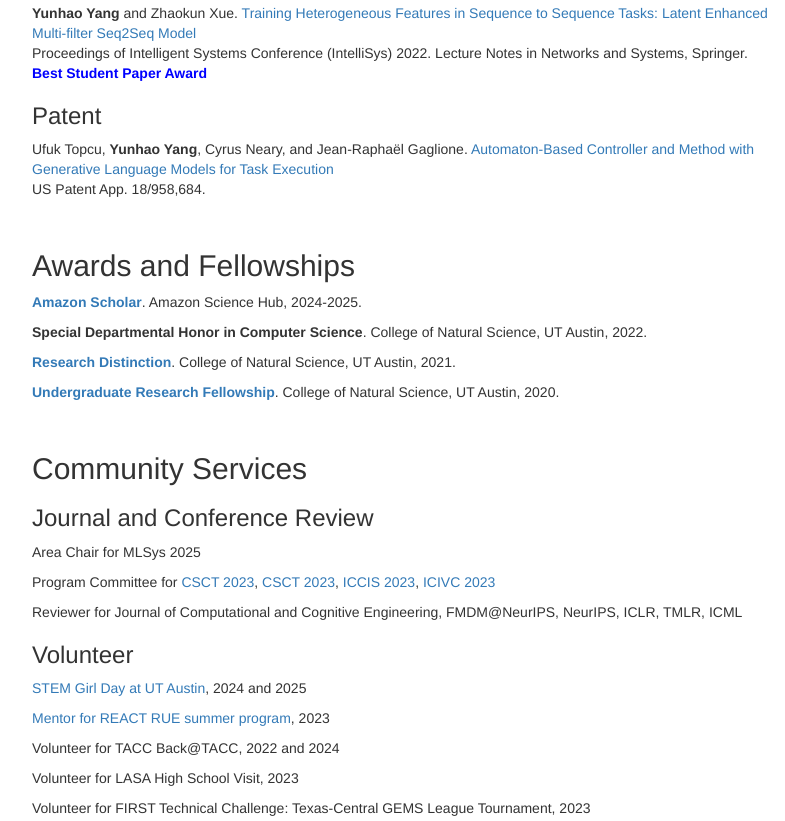
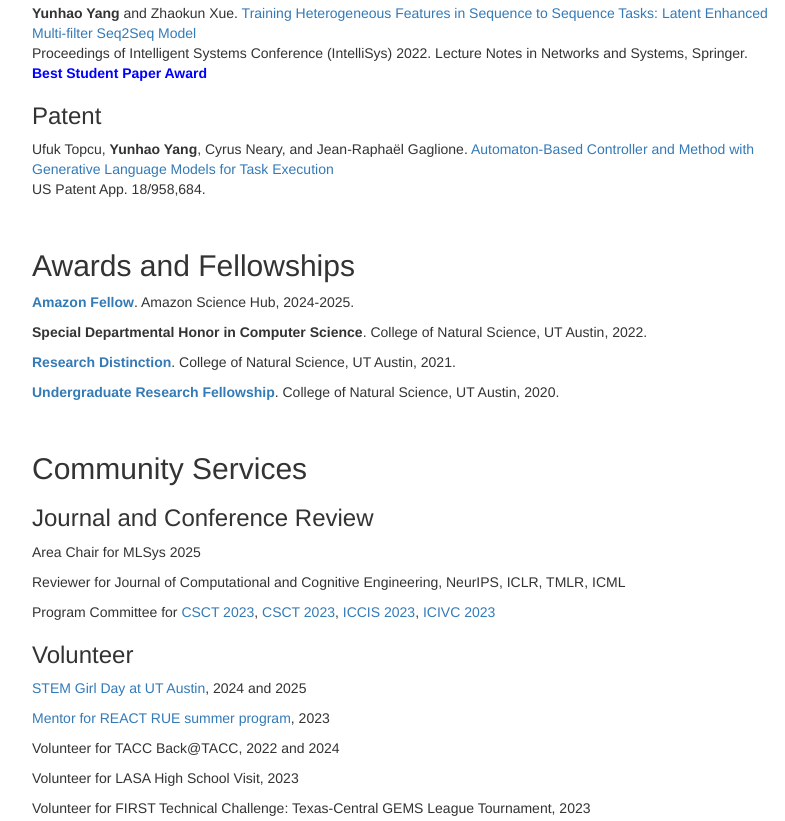
Before and after one commit to yunhaoyang234/yunhaoyang234.github.io, a plain HTML site: page index.html in a window 1280 px wide. Shown: the part 1714-2535 px from the top of the page, without its empty margins (38-823 px from the left). Drawn offline with nearby package versions, Linux system fonts and the light colour scheme.

Commit message:
update fellowship info

```diff
--- a/index.html
+++ b/index.html
@@ -57,7 +57,7 @@
                         His research interests include integrating large language models and formal methods for autonomy and uncertainty quantification in AI.
                         <br>
                         <br>
-                        In addition, he received the <b>Amazon Science Research Fellowship</b> (by the UT-Amazon Hub) in the 2024~2025 academic year
+                        In addition, he received the <a href="https://sciencehub.utexas.edu/phd-fellowship-recipients/" target="_blank">Amazon Science Research Fellowship</a> (by the UT-Amazon Hub) in the 2024~2025 academic year
                         and interned at General Motors (GM) in the summer of 2024 and 2026, conducting research on autonomous driving.
                     </p>
                 </div>
@@ -202,7 +202,7 @@
 
                 <h2 id="services">Awards and Fellowships</h2>
                 <p>
-                    <b><a href="https://sciencehub.utexas.edu/funding/#phd" target="_blank">Amazon Scholar</a></b>. Amazon Science Hub, 2024-2025.
+                    <b><a href="https://sciencehub.utexas.edu/phd-fellowship-recipients/" target="_blank">Amazon Fellow</a></b>. Amazon Science Hub, 2024-2025.
                 </p>
                 <p>
                     <b>Special Departmental Honor in Computer Science</b>. College of Natural Science, UT Austin, 2022.
@@ -221,11 +221,11 @@
                     <h3>Journal and Conference Review</h3>
                 </header>
                 <p>Area Chair for MLSys 2025</p>
+                <p>Reviewer for Journal of Computational and Cognitive Engineering, NeurIPS, ICLR, TMLR, ICML</p>
                 <p>Program Committee for <a href="https://drive.google.com/file/d/1HNU3H3iJ7LRGSAuc7MX2scwFEOavLDG3/view" target="_blank">CSCT 2023</a>,
                 <a href="https://drive.google.com/file/d/1HNU3H3iJ7LRGSAuc7MX2scwFEOavLDG3/view" target="_blank">CSCT 2023</a>,
                 <a href="https://drive.google.com/file/d/1wEHe76nMONxgF-5Ve0fbuZxBB-_FoKU7/view" target="_blank">ICCIS 2023</a>,
                 <a href="https://drive.google.com/file/d/1plSF3BWE0hNbr-wc5pJ6psLLXPCC0ZSQ/view" target="_blank">ICIVC 2023</a> </p>
-                <p>Reviewer for Journal of Computational and Cognitive Engineering, FMDM@NeurIPS, NeurIPS, ICLR, TMLR, ICML</p>
 
                 <header>
                     <h3>Volunteer</h3>
```
